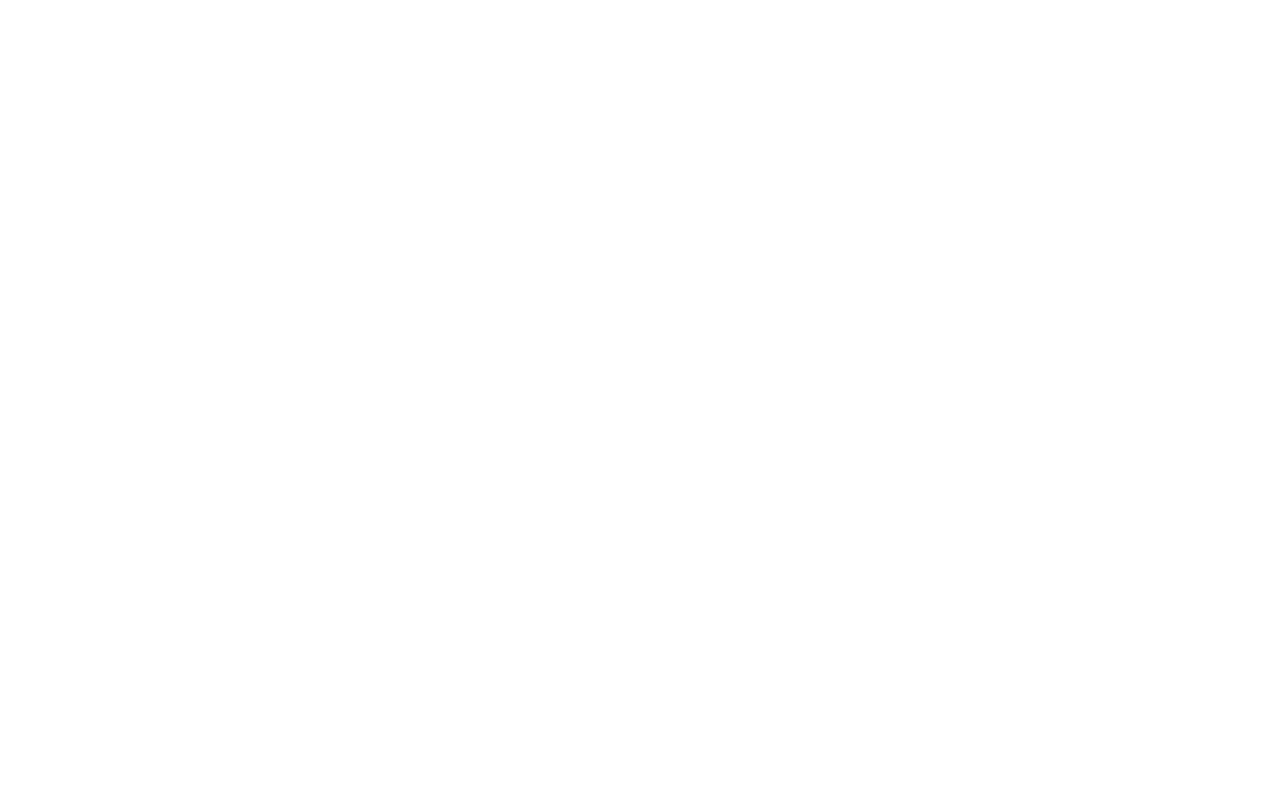
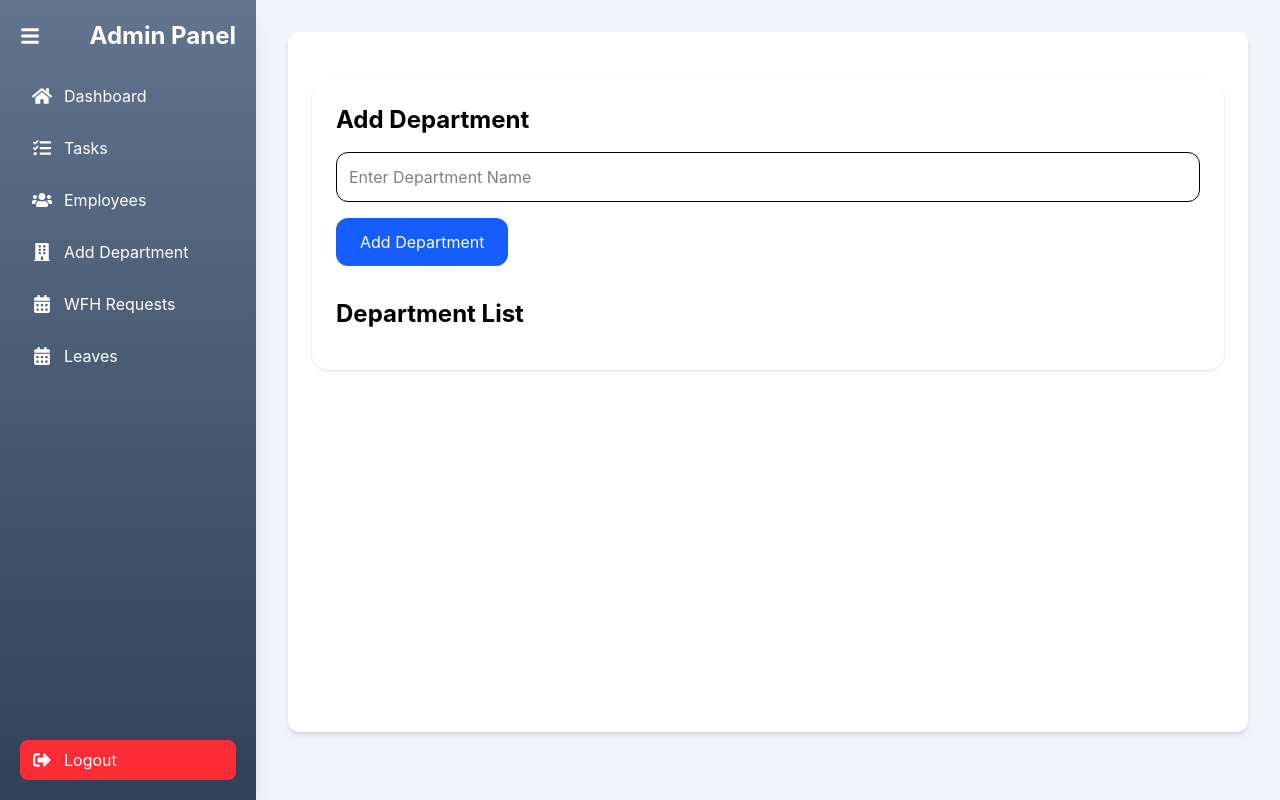
Before and after one commit to WASS-Swarnendu-2004/EMS-Client, a React (Vite) app: page /admin/Departments in a window 1280 px wide. Before the commit this address had no page. Built offline with nearby package versions, Linux system fonts and the light colour scheme; sample sign-in values are in the browser's storage.

Commit message:
Fix admin layout

```diff
--- a/src/layout/AdminLayout.jsx
+++ b/src/layout/AdminLayout.jsx
@@ -1,10 +1,11 @@
 import React, { useState } from "react";
 import { NavLink, Outlet, useNavigate } from "react-router-dom";
-import { FaBars, FaTimes } from "react-icons/fa";
+import { FaBars, FaTimes,FaHome, FaTasks,FaUsers, FaBuilding, FaCalendarAlt, FaSignOutAlt } from "react-icons/fa";
 
 const AdminLayout = () => {
   const navigate = useNavigate();
   const [sidebarOpen, setSidebarOpen] = useState(false);
+  const [desktopSidebarOpen, setDesktopSidebarOpen] = useState(true)
 
   const handleLogout = () => {
     localStorage.removeItem("user");
@@ -26,8 +27,8 @@ const AdminLayout = () => {
 
 
       <div
-        className={`
-        fixed md:sticky top-0 left-0 h-screen w-64
+        className={`fixed md:sticky top-0 left-0 h-screen transition-all duration-300 w-64
+       ${desktopSidebarOpen ? "md:w-64" : "md:w-20"}
        bg-gradient-to-b from-slate-500 to-slate-700
        text-white
        p-5 flex flex-col shadow-xl z-50
@@ -40,9 +41,20 @@ const AdminLayout = () => {
   `}
       >
         <div className="flex items-center justify-between mb-6">
+          <button
+            onClick={() =>
+              setDesktopSidebarOpen(!desktopSidebarOpen)
+            }
+            className="hidden md:block"
+          >
+            <FaBars size={20} />
+          </button>
+          {desktopSidebarOpen && (
             <h2 className="text-2xl font-bold">
               Admin Panel
             </h2>
+          )}
+
 
           <button
             className="md:hidden"
@@ -57,42 +69,60 @@ const AdminLayout = () => {
             to="dashboard"
             onClick={closeSidebar}
             className={({ isActive }) =>
-              `px-3 py-2 rounded transition ${
+              `flex items-center gap-3 px-3 py-2 rounded transition ${
               isActive
                 ? "bg-blue-600"
                 : "hover:bg-slate-700"
               }`
             }
           >
-            Dashboard
+            <FaHome className="text-lg min-w-[20px]" />
+            {desktopSidebarOpen && <span>Dashboard</span>}
           </NavLink>
 
           <NavLink
             to="tasks"
             onClick={closeSidebar}
             className={({ isActive }) =>
-              `px-3 py-2 rounded transition ${
+              `flex items-center gap-3 px-3 py-2 rounded transition ${
                 isActive
                   ? "bg-blue-600"
                   : "hover:bg-slate-700"
               }`
             }
           >
-            Tasks
+            <FaTasks className="text-lg min-w-[20px]" />
+            {desktopSidebarOpen && <span>Tasks</span>}
           </NavLink>
 
           <NavLink
             to="employees"
             onClick={closeSidebar}
             className={({ isActive }) =>
-              `px-3 py-2 rounded transition ${
+              `flex items-center gap-3 px-3 py-2 rounded transition  ${
                 isActive
                   ? "bg-blue-600"
                   : "hover:bg-slate-700"
               }`
             }
           >
-            Employees
+            <FaUsers className="text-lg min-w-[20px]" />
+             {desktopSidebarOpen && <span>Employees</span>}
+          </NavLink>
+
+          <NavLink
+            to="Departments"
+            onClick={closeSidebar}
+            className={({ isActive }) =>
+              `flex items-center gap-3 px-3 py-2 rounded transition${
+                isActive
+                  ? "bg-blue-600"
+                  : "hover:bg-slate-700"
+              }`
+            }
+          >
+            <FaBuilding className="text-lg min-w-[20px]" />
+            {desktopSidebarOpen && <span>Add Department</span>}
           </NavLink>
 
           {/* <NavLink
@@ -109,32 +139,35 @@ const AdminLayout = () => {
             Admin Tools
           </NavLink> */}
 
-          <NavLink to="wfh"onClick={closeSidebar}className={({ isActive }) =>`px-3 py-2 rounded transition ${isActive? "bg-blue-600"
+          <NavLink to="wfh"onClick={closeSidebar}className={({ isActive }) =>`flex items-center gap-3 px-3 py-2 rounded transition ${isActive? "bg-blue-600"
         : "hover:bg-slate-700"
     }`}>
-          WFH Requests
+            <FaCalendarAlt className="text-lg min-w-[20px]" />
+            {desktopSidebarOpen && <span>WFH Requests</span>}
      </NavLink>
 
           <NavLink
             to="leaves"
             onClick={closeSidebar}
             className={({ isActive }) =>
-              `px-3 py-2 rounded transition ${
+              `flex items-center gap-3 px-3 py-2 rounded transition  ${
                 isActive
                   ? "bg-blue-600"
                   : "hover:bg-slate-700"
               }`
             }
           >
-            Leaves
+            <FaCalendarAlt className="text-lg min-w-[20px]" />
+            {desktopSidebarOpen && <span>Leaves</span>}
           </NavLink>
         </nav>
 
         <button
           onClick={handleLogout}
-          className="mt-auto bg-red-500 hover:bg-red-600 py-2 rounded-lg transition"
+          className="mt-auto flex items-center justify-center md:justify-start gap-3 bg-red-500 hover:bg-red-600 px-3 py-2 rounded-lg transition"
         >
-          Logout
+          <FaSignOutAlt className="text-lg min-w-[20px]" />
+          {desktopSidebarOpen && <span>Logout</span>}
         </button>
       </div>
 
--- a/src/pages/admin/AdminDashboard.jsx
+++ b/src/pages/admin/AdminDashboard.jsx
@@ -10,17 +10,56 @@ const AdminDashboard = () => {
 
   const fetchDashboard = async () => {
     try {
-      setLoading(true);
+      setLoading(true)
+      const [dashboardRes, leaveRes, wfhRes, employeesRes] = await Promise.all([
+        api.get("/api/dashboard/admin"),
+        api.get("/api/leaves"),
+        api.get("/api/wfh"),
+        api.get("/api/employees"),
+      ])
 
-      const res = await api.get("/api/dashboard/admin");
+      const dashboard = dashboardRes.data
+      const leaves = leaveRes.data
+      const wfh = wfhRes.data
+      const employees = employeesRes.data
 
-      setData(res.data);
-      setLoading(false);
-    } catch (err) {
-      setError("Failed to load dashboard");
+
+
+      setData({
+        ...dashboard,
+
+        totalEmployees: employees.length,
+
+        totalLeaves: leaves.length,
+        approvedLeaves: leaves.filter(
+          (leave) => leave.status === "Approved"
+        ).length,
+        pendingLeaves: leaves.filter(
+          (leave) => leave.status === "Pending"
+        ).length,
+        rejectedLeaves: leaves.filter(
+          (leave) => leave.status === "Rejected"
+        ).length,
+
+        totalWFH: wfh.length,
+        approvedWFH: wfh.filter(
+          (item) => item.status === "Approved"
+        ).length,
+        pendingWFH: wfh.filter(
+          (item) => item.status === "Pending"
+        ).length,
+        rejectedWFH: wfh.filter(
+          (item) => item.status === "Rejected"
+        ).length,
+
+      })
+    } catch (error) {
+      toast.error(error.response?.data?.message || "Something went wrong");
+    } finally {
       setLoading(false);
     }
-  };
+  }
+
 
   useEffect(() => {
     fetchDashboard();
@@ -90,6 +129,11 @@ const AdminDashboard = () => {
           <h2 className="text-lg font-semibold">Pending WFH Requests</h2>
           <p className="text-3xl font-bold mt-2">{data.pendingWFH}</p>
         </div>
+
+        <div className="bg-pink-100 p-5 rounded-xl shadow">
+          <h2 className="text-lg font-semibold">Rejected WFH Requests</h2>
+          <p className="text-3xl font-bold mt-2">{data.rejectedWFH}</p>
+        </div>
       </div>
     </div>
   );
--- /dev/null
+++ b/src/pages/admin/Departments.jsx
@@ -0,0 +1,98 @@
+import React, {useEffect, useState} from 'react'
+
+
+const Departments = () => {
+  const [departments, setDepartments] = useState([])
+  const [departmentName, setDepartmentName] = useState("")
+
+  useEffect(() => {
+    const savedDepartments = localStorage.getItem("departments")
+
+    if (savedDepartments) {
+      setDepartments(
+        JSON.parse(savedDepartments)
+      )
+    }
+  }, [])
+
+  useEffect(() => {
+    localStorage.setItem("departmets", JSON.stringify(departments))
+  }, [departments])
+
+  const handleSubmit = (e) => {
+    e.preventDefault()
+
+    if (!departmentName.trim()) return
+
+    const newDepartment = {
+      id: Date.now(),
+      name: departmentName.trim(),
+    }
+
+    setDepartments([...departments, newDepartment])
+
+    setDepartmentName("")
+  }
+
+
+  return (
+    <div className='bg-white rounded-2xl shadow p-6 mt-6'>
+      <h2 className='text-2xl font-bold mb-4'>
+        Add Department
+      </h2>
+
+      <form
+        onSubmit={handleSubmit}
+        className='space-y-4'
+      >
+        <input
+          type="text"
+          placeholder='Enter Department Name'
+          value={departmentName}
+          onChange={(e) =>
+            setDepartmentName(e.target.value)
+          }
+          className='w-full border p-3 rounded-xl'
+          required
+        />
+        <button
+          type='submit'
+          className='bg-blue-600 hover:bg-blue-700 text-white px-6 py-3 rounded-xl'
+        >
+          Add Department
+        </button>
+      </form>
+
+      <div className="mt-8">
+        <h2 className="text-2xl font-bold mb-4">
+          Department List
+        </h2>
+
+        <div className="space-y-3">
+          {departments.map((department) => (
+          <div
+          key={department.id}
+          className="bg-white border rounded-xl p-4 flex justify-between items-center shadow-sm"
+        >
+          <span className="font-semibold">
+            {department.name}
+          </span>
+
+        <div className="space-x-2">
+            <button className="bg-yellow-500 hover:bg-yellow-600 text-white px-4 py-2 rounded-lg">
+             Edit
+           </button>
+
+          <button className="bg-red-500 hover:bg-red-600 text-white px-4 py-2 rounded-lg">
+            Delete
+          </button>
+        </div>
+      </div>
+    ))}
+  </div>
+</div>
+   </div>
+  )
+}
+
+export default Departments
--- a/src/pages/admin/Employees.jsx
+++ b/src/pages/admin/Employees.jsx
@@ -65,11 +65,19 @@ const Employees = () => {
     try {
 
       if (isEditing) {
-        //Update Api
-        console.log("Updating");
+        const payload = {
+          name: formData.name,
+          department: formData.department,
+        }
+        const res = await api.put(
+          `/api/employees/${editingEmplyoeeId}`,payload
+        )
+        toast.success(
+          res.data.message || "Employee updated successfully."
+        )
       } else {
         const res = await api.post("/api/employees", formData);
-        toast(res.data.message || "Employee created successfully");
+        toast.success(res.data.message || "Employee created successfully");
       }
       setFormData({
         name: "",
@@ -84,7 +92,10 @@ const Employees = () => {
       fetchEmployees(selectedDepartment);
     } catch (err) {
       console.log(err);
-      toast.error(err?.response?.data?.message || "Failed to create employee");
+      toast.error(err?.response?.data?.message || (isEditing
+        ? "Failed to update employee"
+        : "Failed to create employee")
+      );
     }
   };
 
@@ -299,19 +310,27 @@ const Employees = () => {
                 onChange={(e) =>
                   setFormData({ ...formData, email: e.target.value })
                 }
-                className="w-full border p-3 rounded"
+                readOnly={isEditing}
+                className={`w-full border p-3     rounded ${isEditing ? "bg-gray-100 cursor-not-allowed" : ""
+                }`}
                 required
               />
 
               <input
                 type="password"
-                placeholder="Password"
+                placeholder={
+                  isEditing
+                    ? "Password cannot be changed"
+                    : "Password"
+                }
                 value={formData.password}
                 onChange={(e) =>
                   setFormData({ ...formData, password: e.target.value })
                 }
-                className="w-full border p-3 rounded"
-                required
+                className={`w-full border p-3 rounded ${isEditing ? "bg-gray-100 cursor-not-allowed" : ""
+                }`}
+                disabled={isEditing}
+                required={!isEditing}
               />
 
               <select
--- a/src/routes/AppRoutes.jsx
+++ b/src/routes/AppRoutes.jsx
@@ -18,6 +18,8 @@ import ApplyWFH from "../pages/employee/ApplyWFH";
 import WFHHistory from "../pages/employee/WFHHistory";
 import AdminWFH from "../pages/admin/AdminWFH";
 import DailyWorkLog from '../pages/employee/DailyWorkLog'
+import Departments from '../pages/admin/Departments'
+
 // import AdminTools from '../pages/admin/AdminTools'
 
 const AppRoutes = () => {
@@ -41,6 +43,7 @@ const AppRoutes = () => {
           <Route path="dashboard" element={<AdminDashboard />} />
           <Route path="leaves" element={<AdminLeaves />} />
           <Route path="employees" element={<Employees />} />
+          <Route path="Departments" element={<Departments />} />
           {/* <Route path="admintools" element={<AdminTools />} /> */}
           <Route path="wfh" element={<AdminWFH />} />
           <Route path="tasks" element={<AdminTasks />} />
```
Lines whose indentation alone changed are shown as unchanged.
